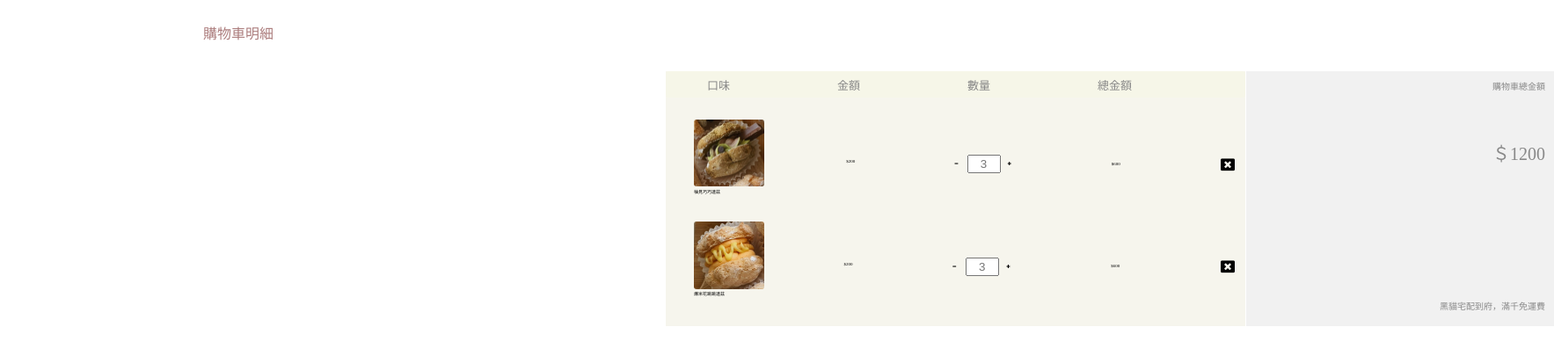
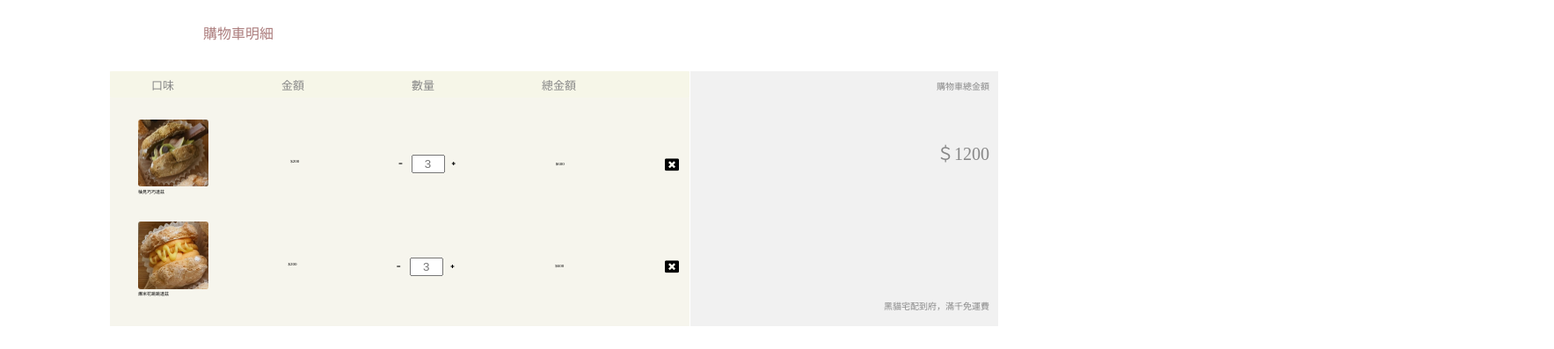
Before and after one commit to 1Kynechinling0618/Dacquoise_web, a plain HTML site: page shopping.html in a window 1280 px wide. Shown: the part 213-610 px from the top of the page at 88% size, 1767 px wide, since content can reach past the window. Drawn offline with Linux system fonts and the light colour scheme; a web font is replaced by a local one.

Commit message:
git pull style5.css

```diff
--- a/css/style5.css
+++ b/css/style5.css
@@ -78,7 +78,7 @@ h1{
     height: 290px;
     margin-left: 152px;
     position: relative;
-    margin: 0 757px;
+    margin: 0 125px;
 }
 
 .item_header{
```
